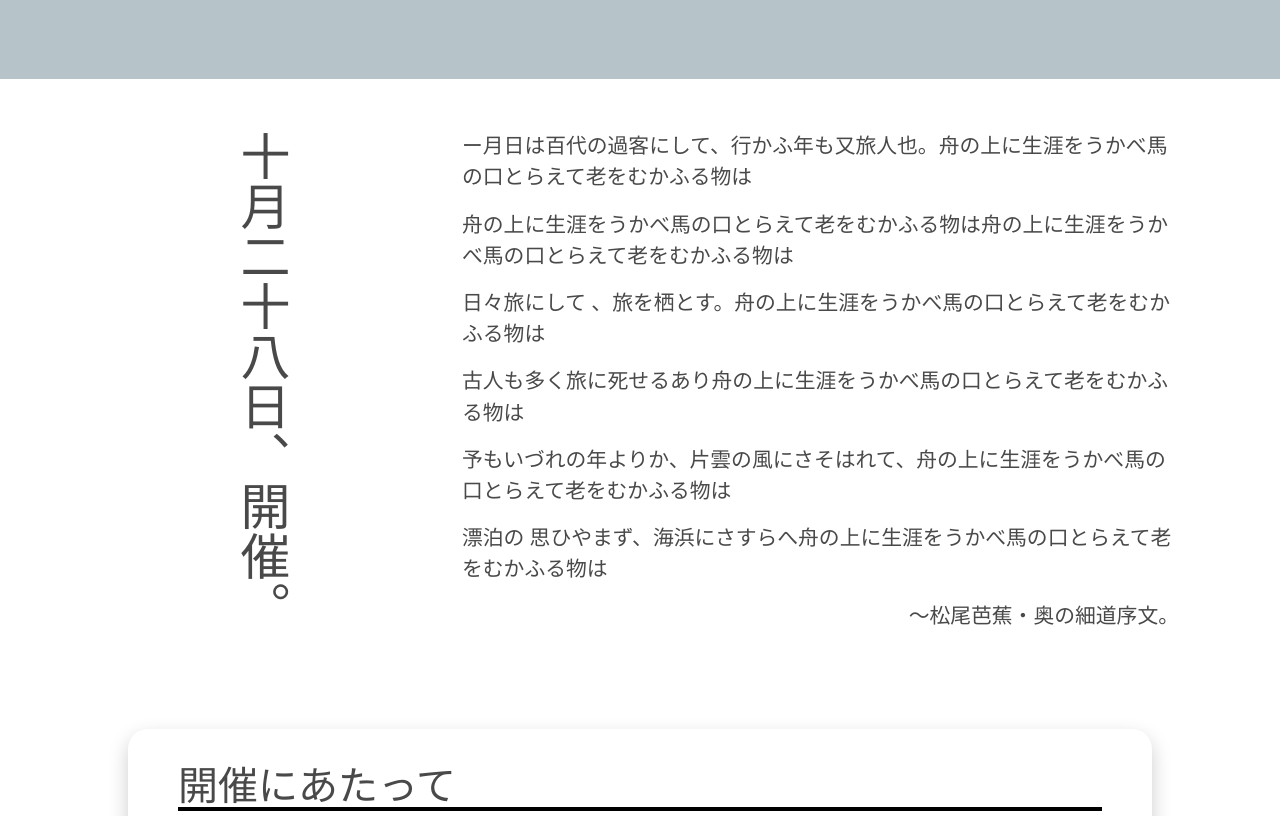
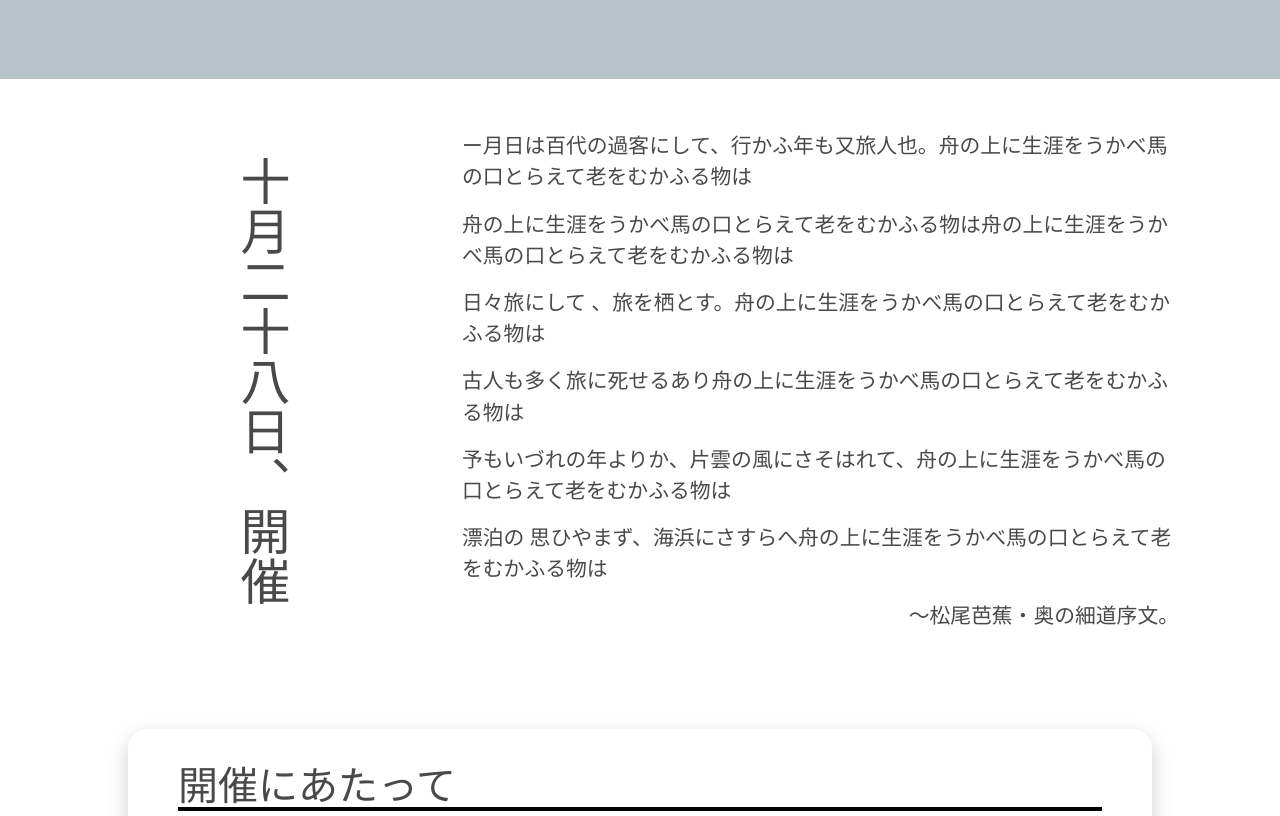
Before and after one commit to inct-densan-org/Kousensai2023, a plain HTML site: page index.html in a window 1280 px wide. Shown: the part 800-1616 px from the top of the page. Drawn offline with nearby package versions, Linux system fonts and the light colour scheme; some packages are replaced by stand-ins of ours; a web font is replaced by a local one.

Commit message:
少し修正

```diff
--- a/index.html
+++ b/index.html
@@ -74,7 +74,7 @@
     <div class="wrapper">
         <div class="container">
             <div class="row">
-                <p class="point-p-left d-flex align-items-center justify-content-center col-lg-4 col-12">十月二十八日、開催。</p>
+                <p class="point-p-left d-flex align-items-center justify-content-center col-lg-4 col-12">十月二十八日、開催</p>
                 <div class="col-lg-8 d-lg-block d-none" id="point-p-right">
                     <p>ー月日は百代の過客にして、行かふ年も又旅人也。舟の上に生涯をうかべ馬の口とらえて老をむかふる物は</p>
                     <p>舟の上に生涯をうかべ馬の口とらえて老をむかふる物は舟の上に生涯をうかべ馬の口とらえて老をむかふる物は</p>
```
